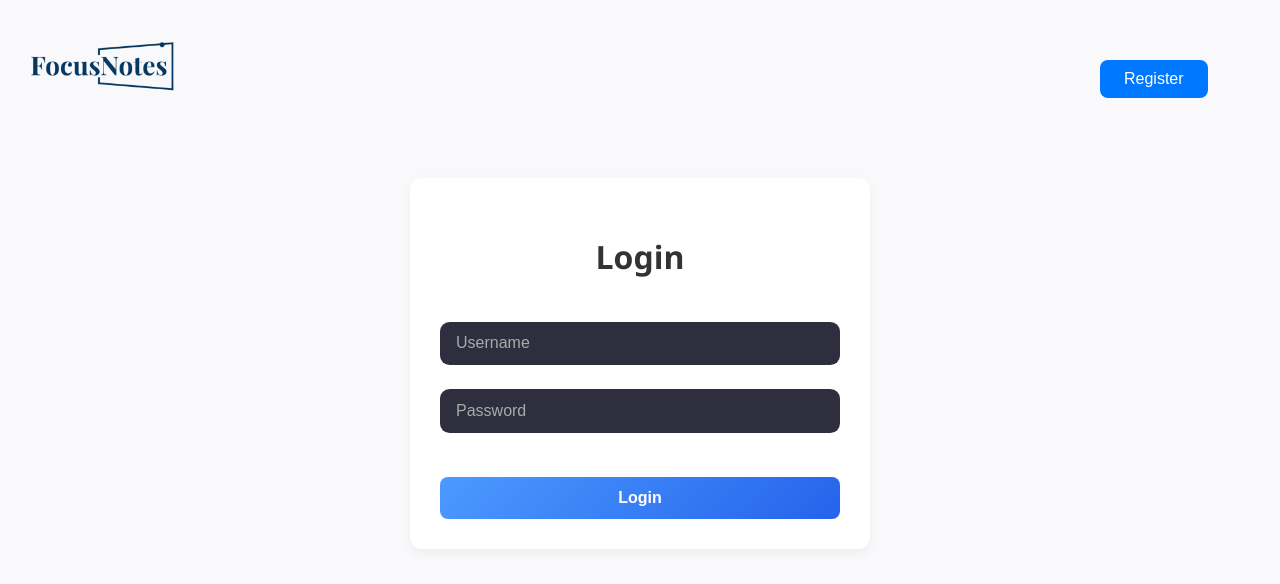
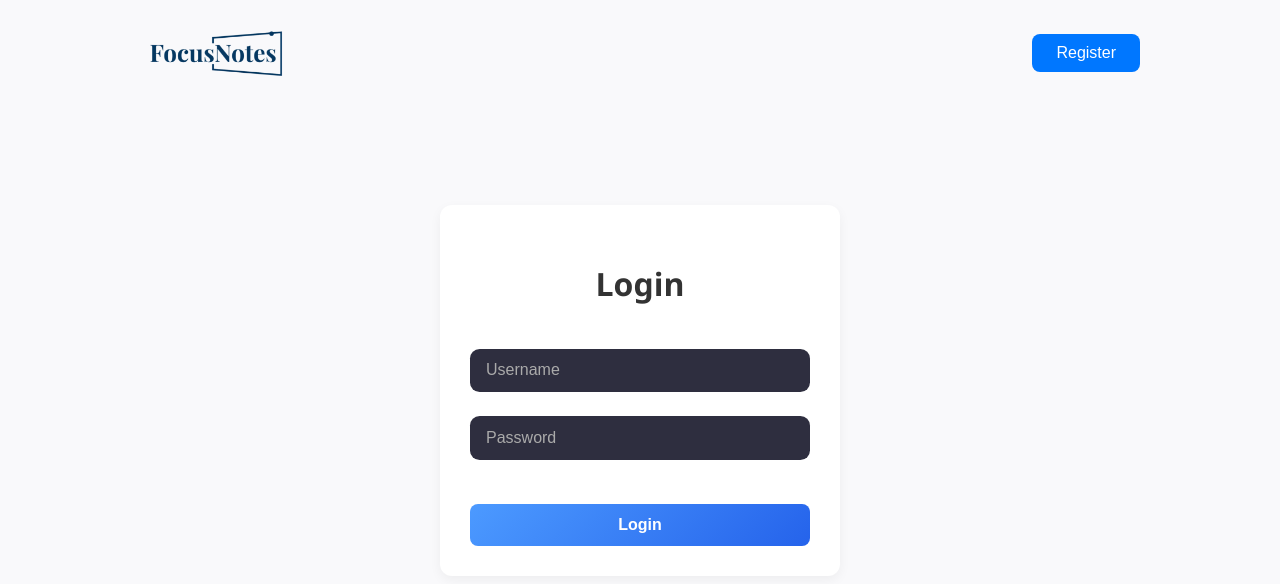
Before and after one commit to harshitbansal184507/FocusNotes, a React (Vite) app in the folder frontend/: page /login in a window 1280 px wide. Shown: the top 584 px of the page. Built offline with nearby package versions, Linux system fonts and the light colour scheme; no server answers.

Commit message:
button change on lgin register

```diff
--- a/frontend/src/pages/Login.jsx
+++ b/frontend/src/pages/Login.jsx
@@ -7,21 +7,39 @@ function Login() {
   const navigate = useNavigate();
 
   return (
-    <div>
-      <div className="header-logo">
+    <div
+      style={{
+        minHeight: "100vh",
+        padding: "20px",
+        boxSizing: "border-box",
+        overflowX: "hidden",
+      }}
+    >
+      {/* Header Row: Logo Left, Button Right */}
+      <div
+        style={{
+          display: "flex",
+          justifyContent: "space-between",
+          alignItems: "center",
+          width: "100%",
+          maxWidth: "1000px",
+          margin: "0 auto",
+        }}
+      >
         <img
-          style={{ marginLeft: "20px", marginTop: "90px" }}
           src={logo}
           alt="Logo"
+          style={{
+            maxWidth: "150px",
+            width: "100%",
+            height: "auto",
+          }}
         />
-      </div>
+
         <button
           type="button"
           onClick={() => navigate("/register")}
           style={{
-          marginTop: "20px",
-          marginLeft: "1100px",
-
             backgroundColor: "#0077ff",
             color: "white",
             border: "none",
@@ -29,14 +47,24 @@ function Login() {
             borderRadius: "8px",
             cursor: "pointer",
             fontSize: "1rem",
-          alignContent: "center",
           }}
         >
           Register
         </button>
+      </div>
+
+      {/* Centered Form Below */}
+      <div
+        style={{
+          marginTop: "40px",
+          display: "flex",
+          justifyContent: "center",
+        }}
+      >
+        <div style={{ width: "100%", maxWidth: "400px" }}>
           <Form route="/api/token/" method="login" />
-
-      <div style={{ marginTop: "20px", textAlign: "center" }}></div>
+        </div>
+      </div>
     </div>
   );
 }
--- a/frontend/src/pages/Register.jsx
+++ b/frontend/src/pages/Register.jsx
@@ -1,25 +1,44 @@
 import Form from "../components/Form";
 import { useNavigate } from "react-router-dom";
 import logo from "../static/logo.png";
+
 function Register() {
   const navigate = useNavigate();
 
   return (
-    <div>
-      <div className="header-logo">
+    <div
+      style={{
+        minHeight: "100vh",
+        padding: "20px",
+        boxSizing: "border-box",
+        overflowX: "hidden",
+      }}
+    >
+      {/* Header Row: Logo Left, Button Right */}
+      <div
+        style={{
+          display: "flex",
+          justifyContent: "space-between",
+          alignItems: "center",
+          width: "100%",
+          maxWidth: "1000px",
+          margin: "0 auto",
+        }}
+      >
         <img
-          style={{ marginLeft: "20px", marginTop: "90px" }}
           src={logo}
           alt="Logo"
+          style={{
+            maxWidth: "150px",
+            width: "100%",
+            height: "auto",
+          }}
         />
-      </div>
+
         <button
           type="button"
           onClick={() => navigate("/login")}
           style={{
-          marginTop: "20px",
-          marginLeft: "1100px",
-
             backgroundColor: "#0077ff",
             color: "white",
             border: "none",
@@ -27,12 +46,24 @@ function Register() {
             borderRadius: "8px",
             cursor: "pointer",
             fontSize: "1rem",
-          alignContent: "center",
           }}
         >
           Login
         </button>
+      </div>
+
+      {/* Centered Form Below */}
+      <div
+        style={{
+          marginTop: "40px",
+          display: "flex",
+          justifyContent: "center",
+        }}
+      >
+        <div style={{ width: "100%", maxWidth: "400px" }}>
           <Form route="/api/user/register/" method="register" />
+        </div>
+      </div>
     </div>
   );
 }
```
Lines whose indentation alone changed are shown as unchanged.
